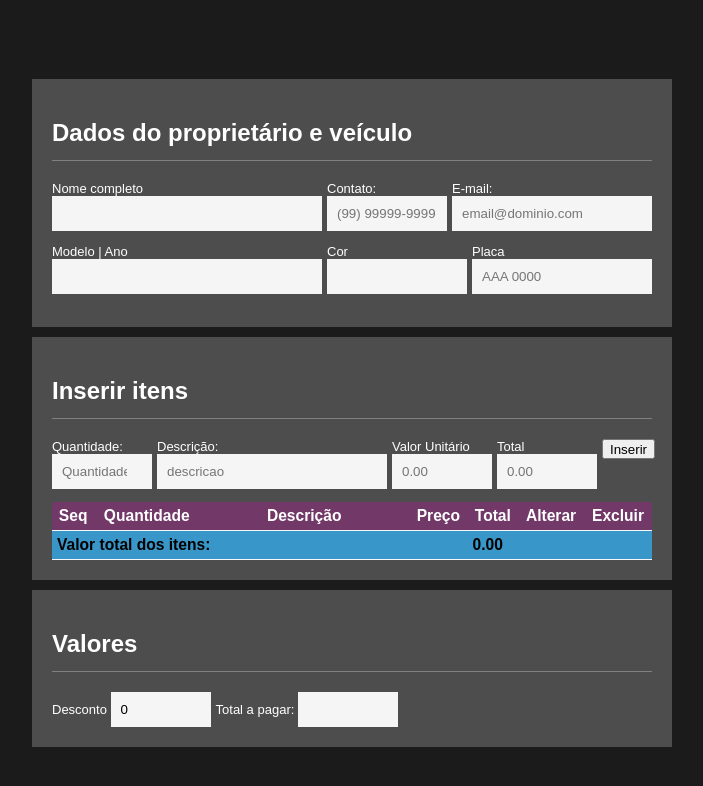
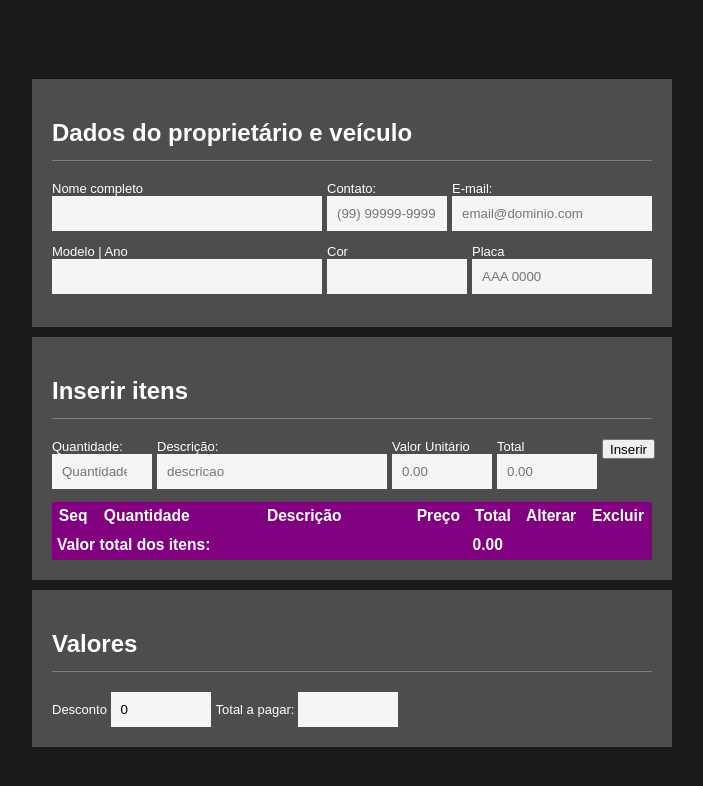
Before and after one commit to CleverssonHames/top-portas-js, a plain HTML site: page index.html in a window 1280 px wide. Shown: the whole page, without its empty margins (298-1001 px from the left). Drawn offline with Linux system fonts and the light colour scheme; a web font is replaced by a local one.

Commit message:
ajustes de cores

```diff
--- a/index.html
+++ b/index.html
@@ -78,8 +78,8 @@
       </tbody>
       <tfoot>
         <tr style="background-color: darkturquoise;">
-          <th colspan="4" style="text-align: left; color: black; ">Valor total dos itens:</th>
-          <th colspan="3" style="text-align: left; color: black" id="total-itens-tab">0.00</th>
+          <th colspan="4" style="text-align: left; color: white; ">Valor total dos itens:</th>
+          <th colspan="3" style="text-align: left; color: white" id="total-itens-tab">0.00</th>
         </tr>
       </tfoot>
     </table>
--- a/style.css
+++ b/style.css
@@ -102,11 +102,11 @@ table {
 }
 
 table, th, td {
-  border-bottom: 1px solid whitesmoke;
+  border-bottom: 1px solid purple;
 }
 
 th {
-  background-color: rgba(209, 0, 174, 0.274);
+  background-color: purple;
   padding: 5px;
   font-size: 1.2rem;
   color: white;
```
